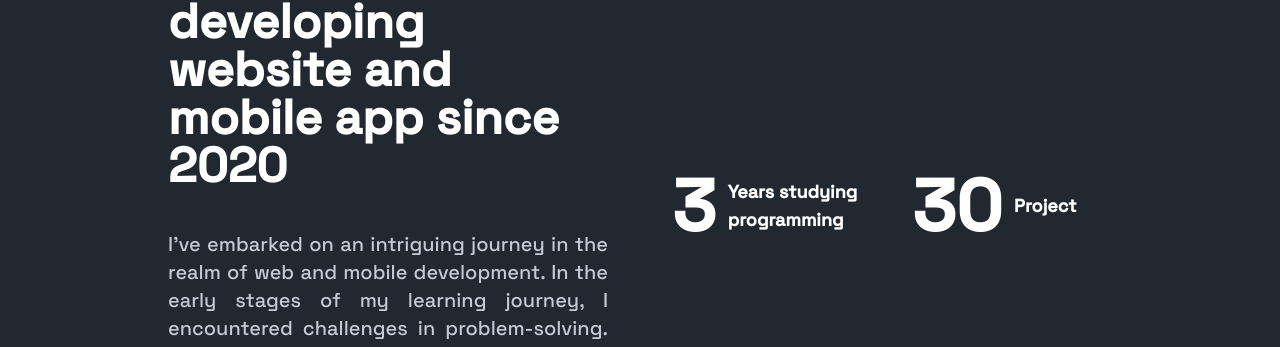
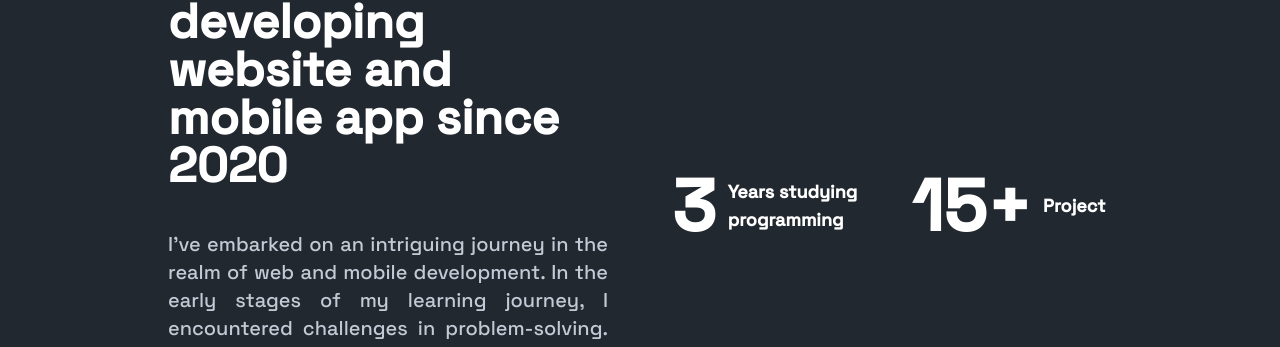
Before and after one commit to MuchtarAdam/Portfolio, a website: page index.html in a window 1280 px wide. Shown: the part 1394-1741 px from the top of the page. Drawn offline with nearby package versions, Linux system fonts and the light colour scheme; files whose address does not match are found by name.

Commit message:
update section about

```diff
--- a/index.html
+++ b/index.html
@@ -380,7 +380,7 @@
                 </div>
 
                 <div class="flex w-full -mt-10 sm:mt-0">
-                    <div class="self-center text-4xl font-semibold me-3 lg:text-7xl">30</div>
+                    <div class="self-center text-4xl font-semibold me-3 lg:text-7xl">15+</div>
                     <div class="self-center text-lg font-medium lg:font-bold">Project</div>
                 </div>
 
```
